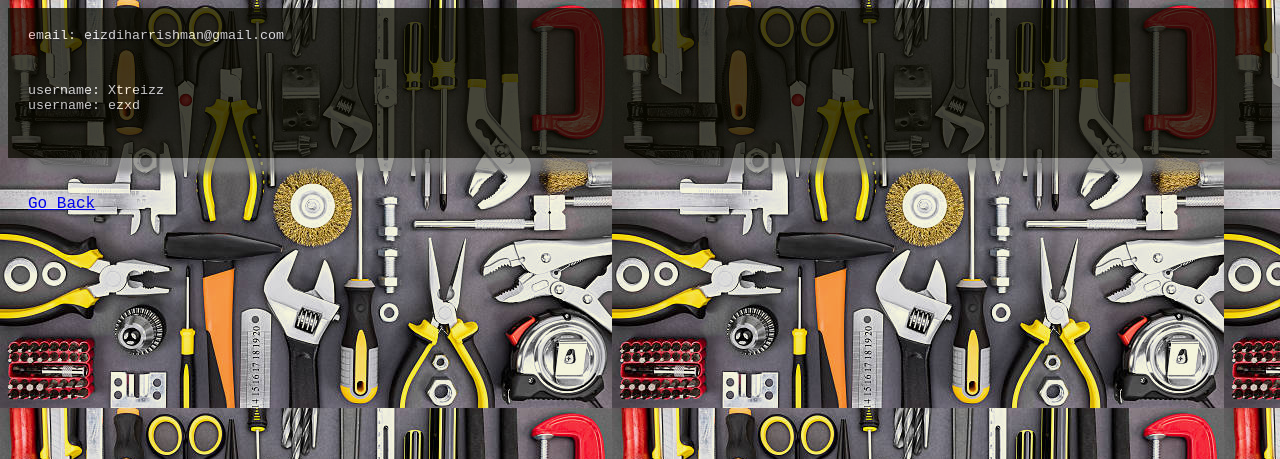
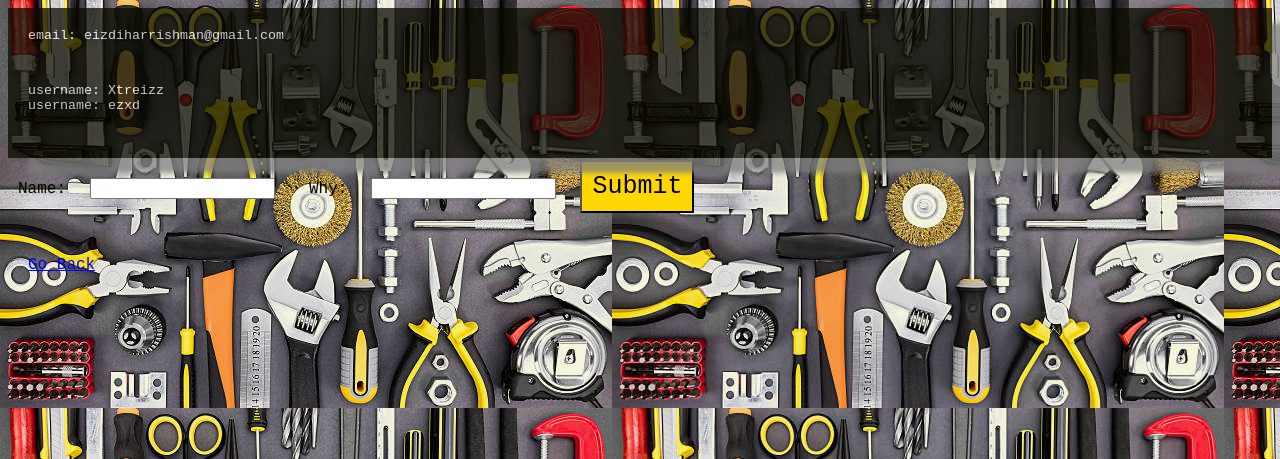
Before and after one commit to ezxd1148/multi-purpose-website, a Flask app: page /tool5 in a window 1280 px wide. Shown: the top 459 px of the page. Run offline with Flask 3, Linux system fonts and the light colour scheme.

Commit message:
Added tool5

```diff
--- a/src/main.py
+++ b/src/main.py
@@ -10,6 +10,7 @@ by: ezxd1148 (afdhal)
 
 from flask import Flask, render_template, request
 
+from multi_purpose_website.add_tool1 import UserInput
 from multi_purpose_website.assign_1 import calculates_flour
 from multi_purpose_website.assign_3 import Student
 from multi_purpose_website.prac_2 import count_number
@@ -98,7 +99,7 @@ def tool3():
 
 
 @app.route("/tool4", methods=["GET", "POST"])
-def tool5():
+def tool4():
     """
     PROGRESS: Done
 
@@ -131,8 +132,8 @@ def tool5():
     return render_template("tool4.html", result=result, error=error)
 
 
-@app.route("/tool5")
-def tool4():
+@app.route("/tool5", methods=["GET", "POST"])
+def tool5():
     """
     PROGRESS: Not Started
 
@@ -140,4 +141,24 @@ def tool4():
 
     add_tool1.py
     """
-    return render_template("tool5.html")
+
+    result = None
+    error = None
+
+    if request.method == "POST":
+        try:
+            name = str(request.form["name"])
+            why = str(request.form["why"])
+
+            user_input = UserInput()
+            user_input.user_name(name)
+            user_input.user_why(why)
+
+            result = {
+                "name": user_input.name,
+                "why": user_input.why,
+            }
+        except ValueError:
+            error = "Please enter valid name/why"
+
+    return render_template("tool5.html", result=result, error=error)
--- a/src/multi_purpose_website/add_tool1.py
+++ b/src/multi_purpose_website/add_tool1.py
@@ -10,7 +10,7 @@ class UserInput:
     input: Name, Why
     """
 
-    def __init__(self, name, why=None):
+    def __init__(self, name=None, why=None):
         self.name = name
         self.why = why
 
--- a/src/templates/tool5.html
+++ b/src/templates/tool5.html
@@ -15,6 +15,21 @@
     </div>
 </head>
 
+<form method="POST" action="{{ url_for('tool5') }}">
+  <label for="name">Name:</label>
+  <input type="text" name="name" id="name" required>
+
+  <label for="why">Why:</label>
+  <input type="text" name="why" id="why" required>
+
+  <button type="submit">Submit</button>
+</form>
+
+{% if result %}
+  <p>Name: {{ result.name }}</p>
+  <p>Why: {{ result.why }}</p>
+{% endif %}
+
 <br>
 <br>
 <a href="/">Go Back</a>
```
